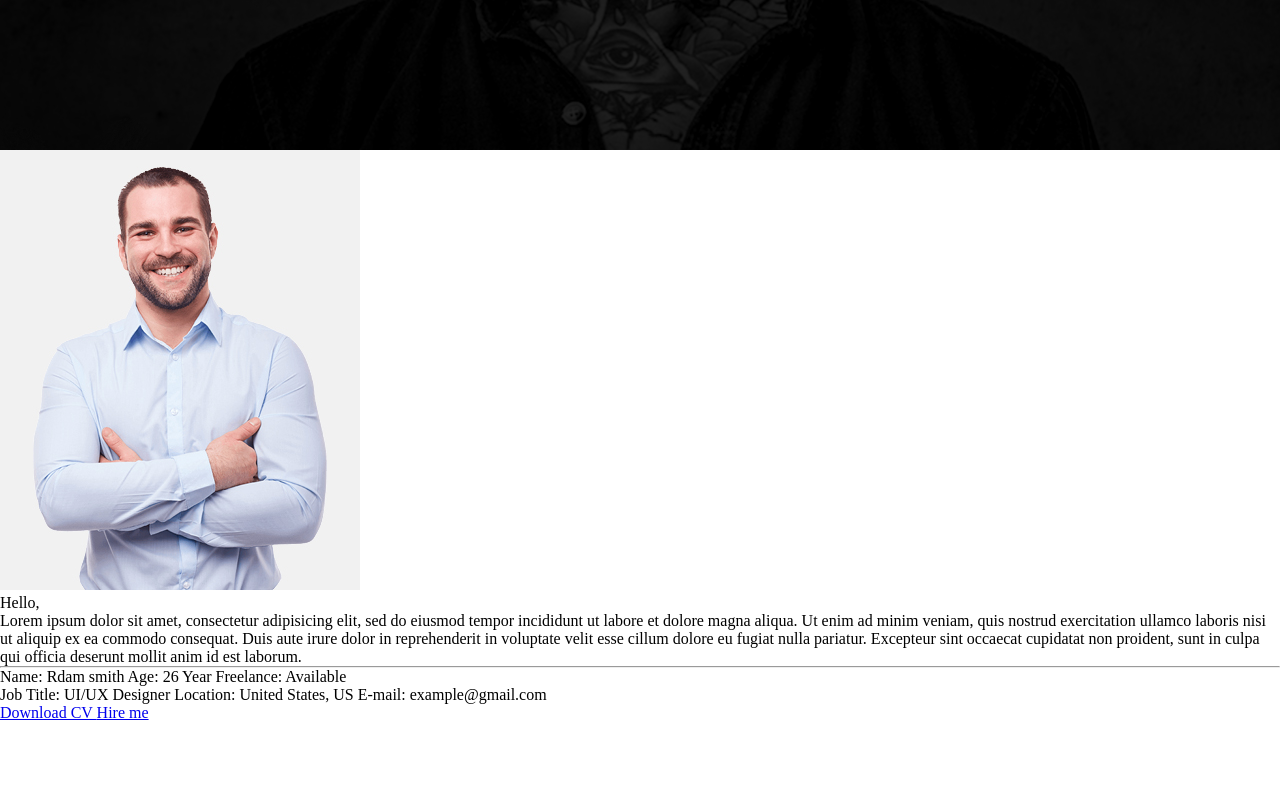
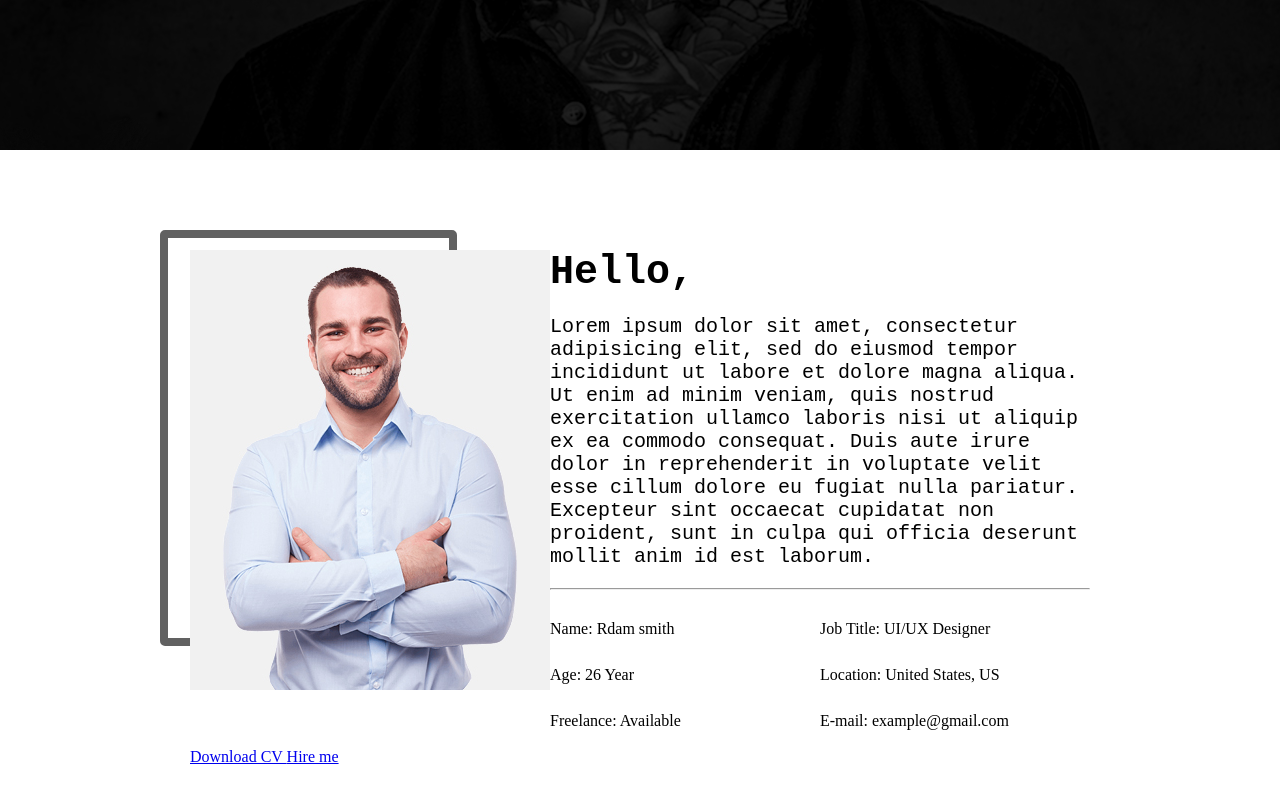
Before and after one commit to ReemHassan742/Frontend-Route-2025, a plain HTML site: page Task 4/index.html in a window 1280 px wide. Shown: the part 650-1450 px from the top of the page. Before the commit the page ends 1372 px from the top, so only its background shows below. Drawn offline with Linux system fonts and the light colour scheme.

Commit message:
Add files via upload

```diff
--- a/Task 4/Css/style.css
+++ b/Task 4/Css/style.css
@@ -17,8 +17,15 @@
     height: 100%;
     background: rgba(0, 0, 0, 0.8);
 }
+#navbar {
+    position: sticky;
+    top: 0;
+    z-index: 1000;
+    background-color: rgba(0, 0, 0, 0.8);
+}
 
-#navbar, #header-content {
+
+#header-content {
     position: relative;
     z-index: 1;
 
@@ -77,3 +84,66 @@
     margin-left: 80px;
     margin-right: 80px;
 }
+#about{
+    overflow: hidden;
+    padding: 100px 190px 100px 190px ;
+}
+#about #imag{
+    float: left;
+    width: 40%;
+    position: relative;
+}
+#about #imag #fram-image{
+    position: absolute;
+    top: -20px;
+    left: -30px; /* Push it to the right */
+    width: 78%;
+    height: 90%;
+    border: 8px solid rgba(43, 43, 43, 0.74);
+    z-index: -1;
+    border-radius: 5px;
+}
+#about #about-container{
+    float: right;
+    width: 58%;
+
+}
+#about #head-about p {
+    padding: 20px 0;
+    font-size: 20px;
+    font-family: "Source Code Pro", monospace;
+    font-weight: 100;
+}
+
+#about #head-about span {
+    font-weight: 600;
+    font-size: 40px;
+    font-family: "Source Code Pro", monospace;
+}
+#detail-info-left span,
+#detail-info-right span {
+    padding:10px 0 10px 0 ;
+    display: block;
+    margin-bottom: 8px;
+}
+
+#detail-info-left,
+#detail-info-right {
+    margin-top:20px ;
+    width:30%;
+    display: inline-block;
+
+}
+
+#detail-info-left {
+    float: left;
+}
+
+#detail-info-right {
+    float: right;
+}
+
+#info-button-links {
+    clear: both;
+    margin-top: 30px;
+}
```
